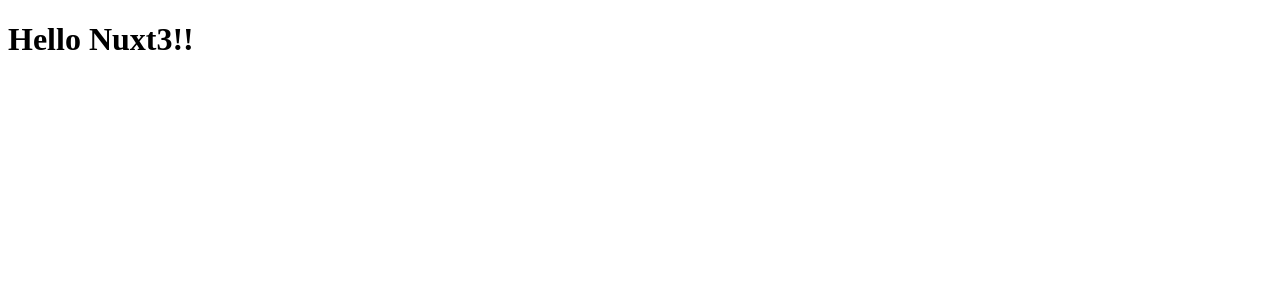
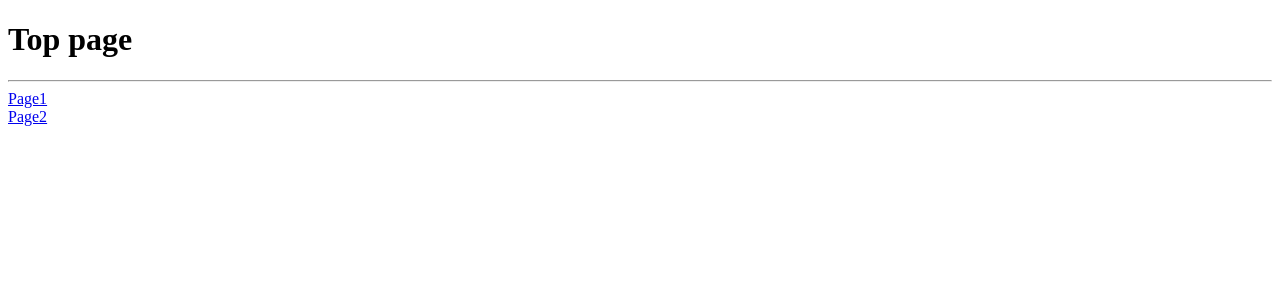
Before and after one commit to kb8864/Nuxt_project, a Nuxt app: page / in a window 1280 px wide. Shown: the top 300 px of the page. Built offline with nearby package versions, Linux system fonts and the light colour scheme.

Commit message:
ページ遷移の学習

```diff
--- a/app.vue
+++ b/app.vue
@@ -1,5 +1,5 @@
 <template>
   <div>
-    <h1>Hello Nuxt3!!</h1>
+    <NuxtPage />
   </div>
 </template>
--- /dev/null
+++ b/pages/index.vue
@@ -0,0 +1,9 @@
+<template>
+  <div>
+    <h1>Top page</h1><hr>
+    <NuxtLink to="/page1">Page1</NuxtLink ><br>
+    <NuxtLink to="/page2">Page2</NuxtLink >
+
+  </div>
+</template>
+<script></script>
--- /dev/null
+++ b/pages/page1.vue
@@ -0,0 +1,10 @@
+<template>
+  <div>
+    <h1>Page1</h1><hr>
+    <NuxtLink to="/">Top Page</NuxtLink ><br>
+    <NuxtLink to="/page2">Page2</NuxtLink >
+
+
+  </div>
+</template>
+<script></script>
--- /dev/null
+++ b/pages/page2.vue
@@ -0,0 +1,9 @@
+<template>
+  <div>
+    <h1>Page2</h1><hr>
+    <NuxtLink to="/">Top Page</NuxtLink ><br>
+    <NuxtLink to="/page1">Page1</NuxtLink >
+
+  </div>
+</template>
+<script></script>
```
